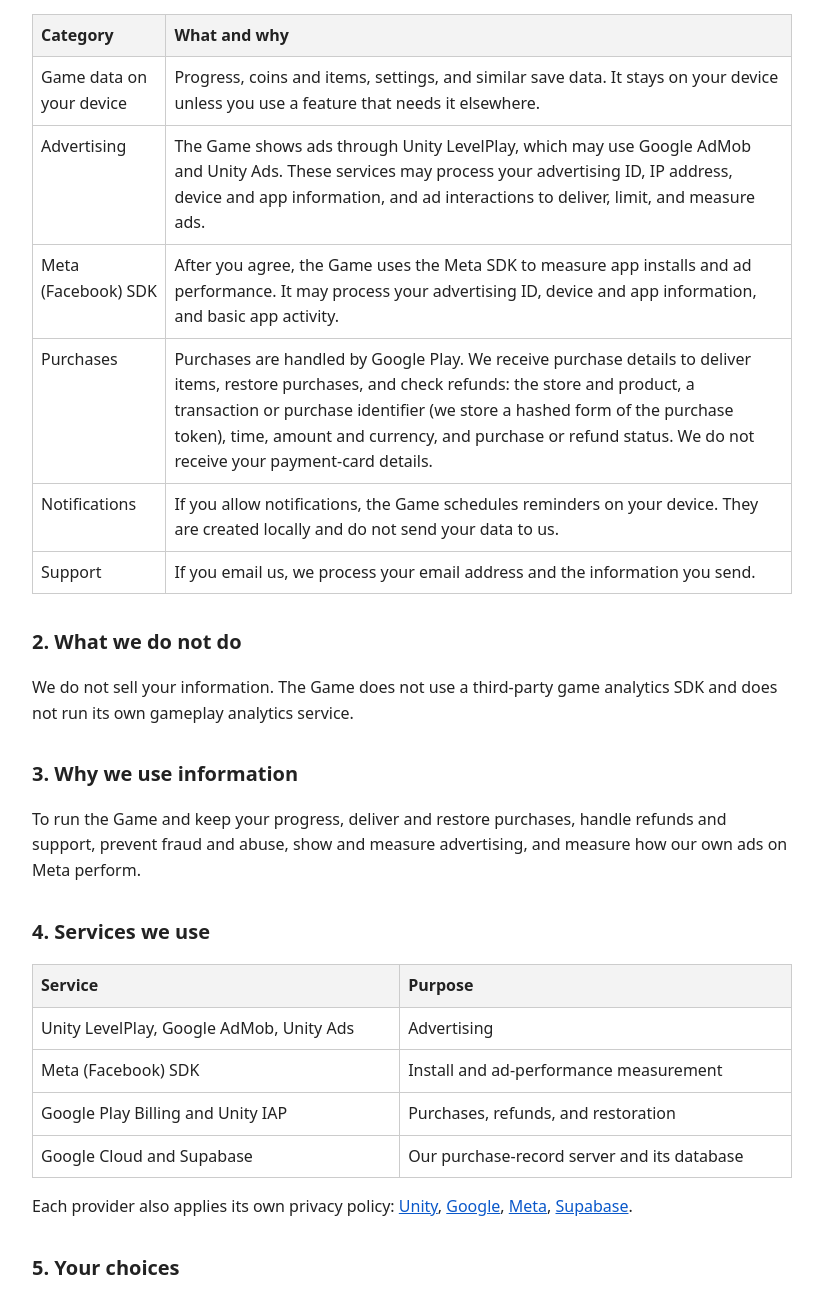
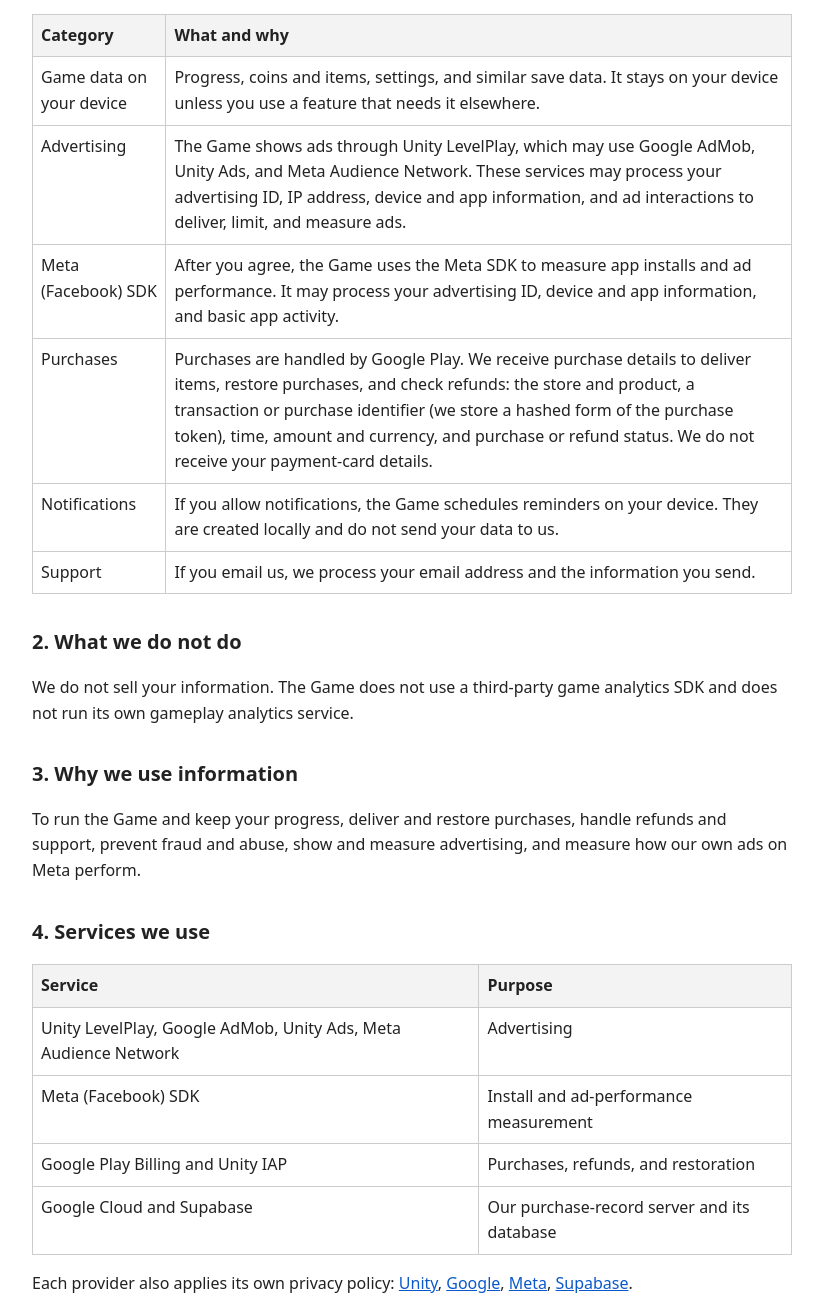
Before and after one commit to DSG-Gaming/dsg-policies, a plain HTML site: page blocksmash/privacy/index.html in a window 1280 px wide. Shown: the part 373-1670 px from the top of the page, without its empty margins (228-1051 px from the left). Drawn offline with Linux system fonts and the light colour scheme.

Commit message:
docs: 개인정보 처리방침에 Meta Audience Network 광고 반영
Co-Authored-By: Claude Sonnet 5.5 <noreply@anthropic.com>

```diff
--- a/blocksmash/privacy/index.html
+++ b/blocksmash/privacy/index.html
@@ -24,7 +24,7 @@ a{color:#0a58ca}nav a{margin-right:1rem}
 <table>
 <tr><th>Category</th><th>What and why</th></tr>
 <tr><td>Game data on your device</td><td>Progress, coins and items, settings, and similar save data. It stays on your device unless you use a feature that needs it elsewhere.</td></tr>
-<tr><td>Advertising</td><td>The Game shows ads through Unity LevelPlay, which may use Google AdMob and Unity Ads. These services may process your advertising ID, IP address, device and app information, and ad interactions to deliver, limit, and measure ads.</td></tr>
+<tr><td>Advertising</td><td>The Game shows ads through Unity LevelPlay, which may use Google AdMob, Unity Ads, and Meta Audience Network. These services may process your advertising ID, IP address, device and app information, and ad interactions to deliver, limit, and measure ads.</td></tr>
 <tr><td>Meta (Facebook) SDK</td><td>After you agree, the Game uses the Meta SDK to measure app installs and ad performance. It may process your advertising ID, device and app information, and basic app activity.</td></tr>
 <tr><td>Purchases</td><td>Purchases are handled by Google Play. We receive purchase details to deliver items, restore purchases, and check refunds: the store and product, a transaction or purchase identifier (we store a hashed form of the purchase token), time, amount and currency, and purchase or refund status. We do not receive your payment-card details.</td></tr>
 <tr><td>Notifications</td><td>If you allow notifications, the Game schedules reminders on your device. They are created locally and do not send your data to us.</td></tr>
@@ -40,7 +40,7 @@ a{color:#0a58ca}nav a{margin-right:1rem}
 <h2>4. Services we use</h2>
 <table>
 <tr><th>Service</th><th>Purpose</th></tr>
-<tr><td>Unity LevelPlay, Google AdMob, Unity Ads</td><td>Advertising</td></tr>
+<tr><td>Unity LevelPlay, Google AdMob, Unity Ads, Meta Audience Network</td><td>Advertising</td></tr>
 <tr><td>Meta (Facebook) SDK</td><td>Install and ad-performance measurement</td></tr>
 <tr><td>Google Play Billing and Unity IAP</td><td>Purchases, refunds, and restoration</td></tr>
 <tr><td>Google Cloud and Supabase</td><td>Our purchase-record server and its database</td></tr>
@@ -80,7 +80,7 @@ a{color:#0a58ca}nav a{margin-right:1rem}
 <table>
 <tr><th>구분</th><th>내용과 목적</th></tr>
 <tr><td>기기에 저장되는 게임 정보</td><td>진행도, 코인·아이템, 설정 등. 별도 기능을 쓰지 않는 한 기기에만 저장됩니다.</td></tr>
-<tr><td>광고</td><td>게임은 Unity LevelPlay를 통해 광고를 보여 주며 Google AdMob, Unity Ads를 사용할 수 있습니다. 이 서비스는 광고 제공·제한·성과 측정을 위해 광고 식별자, IP 주소, 기기·앱 정보, 광고 상호작용을 처리할 수 있습니다.</td></tr>
+<tr><td>광고</td><td>게임은 Unity LevelPlay를 통해 광고를 보여 주며 Google AdMob, Unity Ads, Meta Audience Network를 사용할 수 있습니다. 이 서비스는 광고 제공·제한·성과 측정을 위해 광고 식별자, IP 주소, 기기·앱 정보, 광고 상호작용을 처리할 수 있습니다.</td></tr>
 <tr><td>Meta(Facebook) SDK</td><td>동의하신 뒤에 앱 설치와 광고 성과 측정을 위해 사용합니다. 광고 식별자, 기기·앱 정보, 기본적인 앱 활동을 처리할 수 있습니다.</td></tr>
 <tr><td>구매</td><td>결제는 Google Play가 처리합니다. 아이템 지급, 구매 복원, 환불 확인을 위해 스토어·상품, 거래 또는 구매 식별 정보(구매 토큰은 해시 형태로 저장), 시각, 금액·통화, 구매·환불 상태를 받습니다. 결제카드 정보는 받지 않습니다.</td></tr>
 <tr><td>알림</td><td>알림을 허용하시면 기기에서 알림을 예약합니다. 알림은 기기 안에서 만들어지며 당사에 정보를 보내지 않습니다.</td></tr>
@@ -96,7 +96,7 @@ a{color:#0a58ca}nav a{margin-right:1rem}
 <h2>4. 이용하는 외부 서비스</h2>
 <table>
 <tr><th>서비스</th><th>목적</th></tr>
-<tr><td>Unity LevelPlay, Google AdMob, Unity Ads</td><td>광고</td></tr>
+<tr><td>Unity LevelPlay, Google AdMob, Unity Ads, Meta Audience Network</td><td>광고</td></tr>
 <tr><td>Meta(Facebook) SDK</td><td>설치·광고 성과 측정</td></tr>
 <tr><td>Google Play 결제, Unity IAP</td><td>구매·환불·복원</td></tr>
 <tr><td>Google Cloud, Supabase</td><td>구매 기록 서버와 데이터베이스</td></tr>
```
